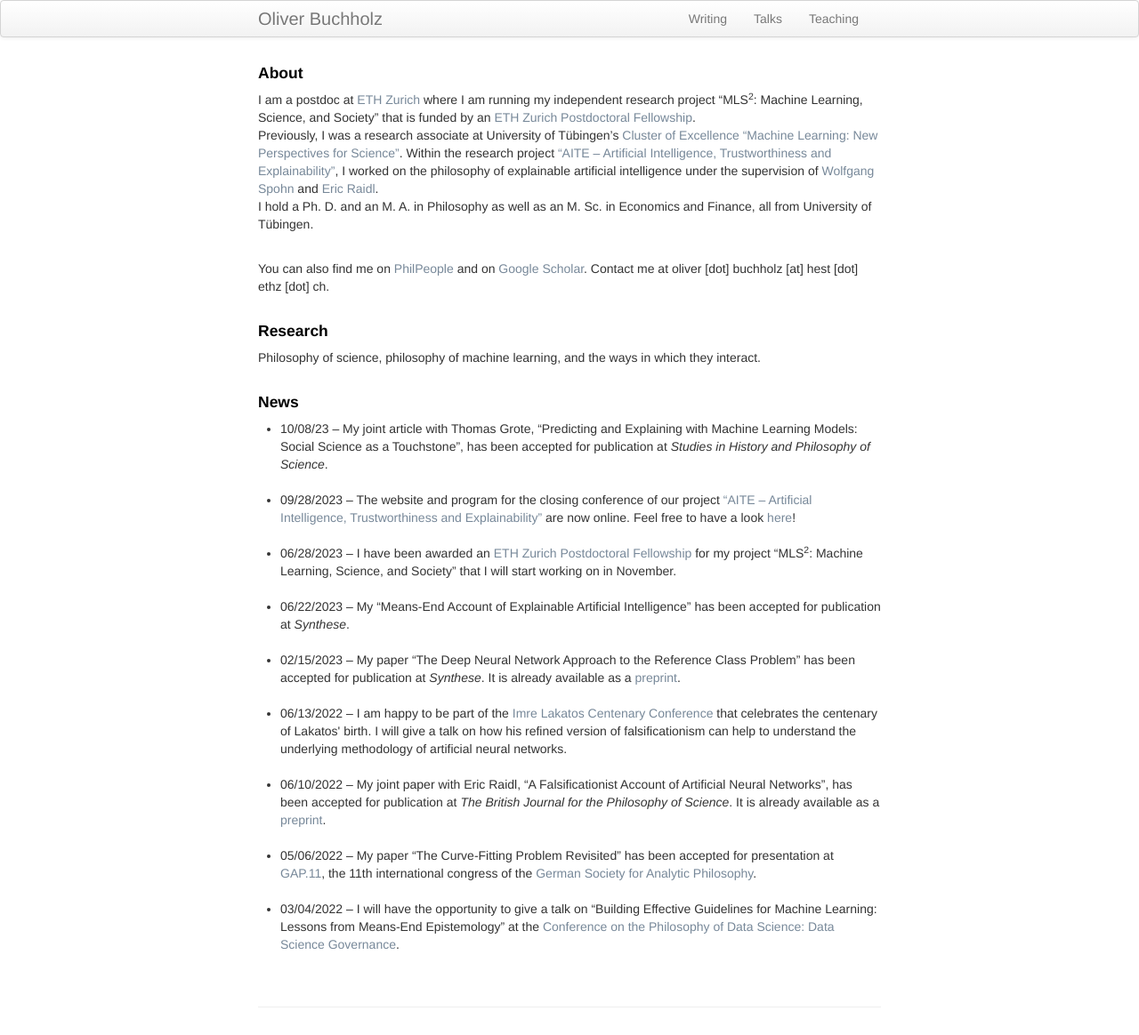
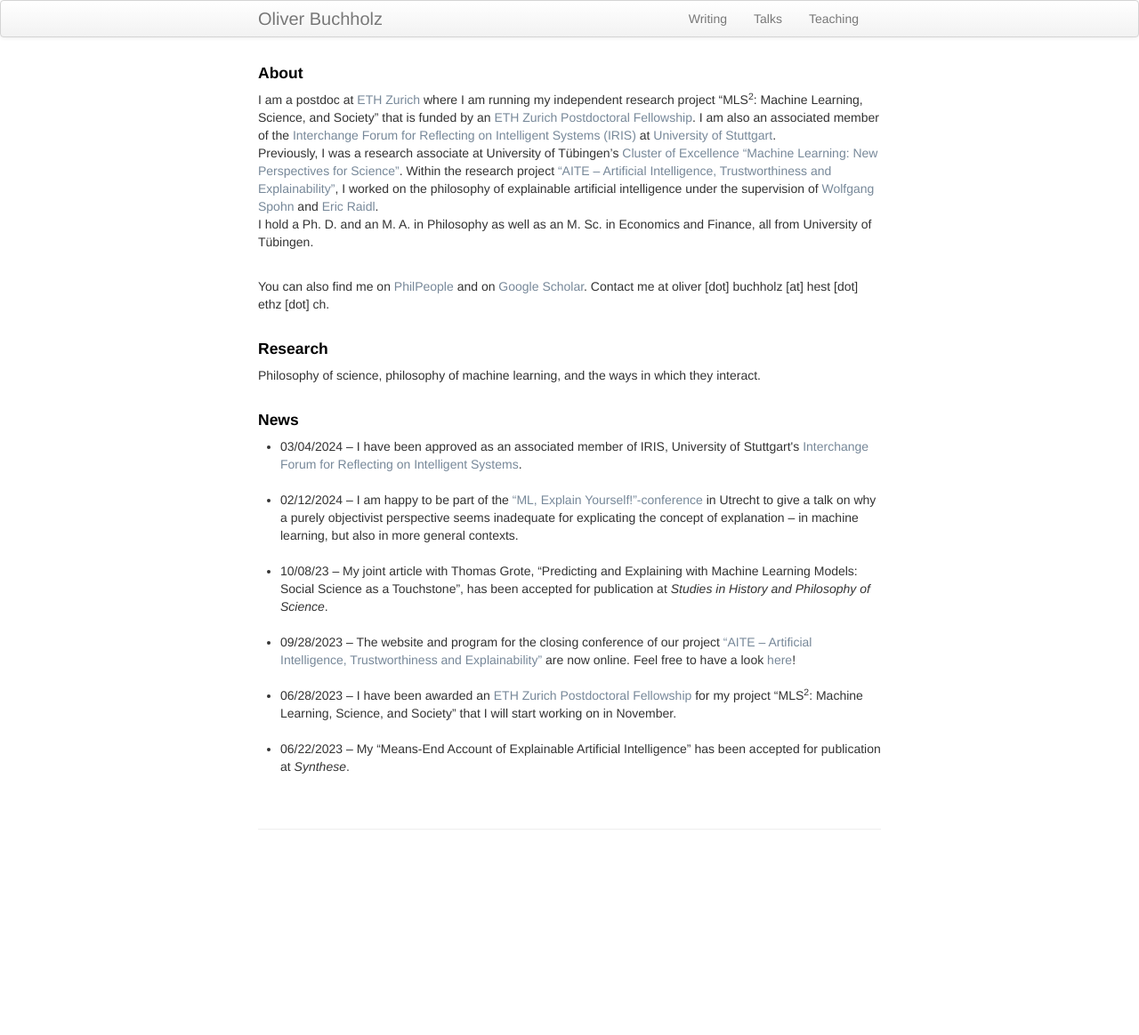
Before and after one commit to oliverbuchholz/oliverbuchholz.github.io, a Jekyll site: the page built from index.md, in a window 1280 px wide. Shown: the whole page at 89% size. Built offline with Jekyll 4.4.1, drawn with Linux system fonts in a browser that asks for light colours; after the commit the page ends 964 px from its top, so only the background shows below that.

Commit message:
Update index.md

```diff
--- a/index.md
+++ b/index.md
@@ -7,7 +7,7 @@ keywords: Buchholz, Oliver, philosophy, machine learning, phd, postdoc, Tübinge
 
 <h4> About </h4>
 
-I am a postdoc at <a href="https://ethz.ch/en.html" target="_blank">ETH Zurich</a> where I am running my independent research project &ldquo;MLS<sup>2</sup>: Machine Learning, Science, and Society&rdquo; that is funded by an <a href="https://ethz.ch/en/research/research-promotion/eth-fellowships.html" target="_blank">ETH Zurich Postdoctoral Fellowship</a>.<br>
+I am a postdoc at <a href="https://ethz.ch/en.html" target="_blank">ETH Zurich</a> where I am running my independent research project &ldquo;MLS<sup>2</sup>: Machine Learning, Science, and Society&rdquo; that is funded by an <a href="https://ethz.ch/en/research/research-promotion/eth-fellowships.html" target="_blank">ETH Zurich Postdoctoral Fellowship</a>. I am also an associated member of the <a href="https://www.iris.uni-stuttgart.de/" target="_blank">Interchange Forum for Reflecting on Intelligent Systems (IRIS)</a> at <a href="https://www.uni-stuttgart.de/en/" target="_blank">University of Stuttgart</a>.<br>
 Previously, I was a research associate at University of T&uuml;bingen's <a href = "https://uni-tuebingen.de/en/research/core-research/cluster-of-excellence-machine-learning/home/" target = "_blank">Cluster of Excellence &ldquo;Machine Learning: New Perspectives for Science&rdquo;</a>. Within the research project <a href = "https://sites.google.com/view/aiteproject/project" target = "_blank">&ldquo;AITE &ndash; Artificial Intelligence, Trustworthiness and Explainability&rdquo;</a>, I worked on the philosophy of explainable artificial intelligence under the supervision of <a href="https://www.philosophie.uni-konstanz.de/ag-spohn/personen/prof-dr-wolfgang-spohn/" target="_blank">Wolfgang Spohn</a> and <a href="https://scholar.google.de/citations?user=MpJaE0wAAAAJ&hl=de" target="_blank">Eric Raidl</a>.<br>
 I hold a Ph. D. and an M. A. in Philosophy as well as an M. Sc. in Economics and Finance, all from University of T&uuml;bingen.<br><br>
 
@@ -22,6 +22,12 @@ Philosophy of science, philosophy of machine learning, and the ways in which the
 <h4> News </h4>
 
 <ul>
+<li> 03/04/2024 &ndash; I have been approved as an associated member of IRIS, University of Stuttgart's <a href="https://www.iris.uni-stuttgart.de/" target="_blank">Interchange Forum for Reflecting on Intelligent Systems</a>.<br><br>
+</li>
+
+<li> 02/12/2024 &ndash; I am happy to be part of the <a href="https://www.lse.ac.uk/philosophy/events/imre-lakatos-centenary-conference/" target="_blank">&ldquo;ML, Explain Yourself!&rdquo;-conference</a> in Utrecht to give a talk on why a purely objectivist perspective seems inadequate for explicating the concept of explanation &ndash; in machine learning, but also in more general contexts.<br><br>
+</li>
+
 <li> 10/08/23 &ndash; My joint article with Thomas Grote, &ldquo;Predicting and Explaining with Machine Learning Models: Social Science as a Touchstone&rdquo;, has been accepted for publication at <i>Studies in History and Philosophy of Science</i>.<br><br>
 </li>
 
@@ -33,19 +39,4 @@ Philosophy of science, philosophy of machine learning, and the ways in which the
 
 <li> 06/22/2023 &ndash; My &ldquo;Means-End Account of Explainable Artificial Intelligence&rdquo; has been accepted for publication at <i>Synthese</i>.<br><br>
 </li>
-
-<li> 02/15/2023 &ndash; My paper &ldquo;The Deep Neural Network Approach to the Reference Class Problem&rdquo; has been accepted for publication at <i>Synthese</i>. It is already available as a <a href="http://philsci-archive.pitt.edu/21777/" target="_blank">preprint</a>.<br><br>
-</li>
-
-<li> 06/13/2022 &ndash; I am happy to be part of the <a href="https://www.lse.ac.uk/philosophy/events/imre-lakatos-centenary-conference/" target="_blank">Imre Lakatos Centenary Conference</a> that celebrates the centenary of Lakatos' birth. I will give a talk on how his refined version of falsificationism can help to understand the underlying methodology of artificial neural networks.<br><br>
-</li>
-
-<li> 06/10/2022 &ndash; My joint paper with Eric Raidl, &ldquo;A Falsificationist Account of Artificial Neural Networks&rdquo;, has been accepted for publication at <i>The British Journal for the Philosophy of Science</i>. It is already available as a <a href="https://arxiv.org/abs/2205.01421" target="_blank">preprint</a>.<br><br>
-</li>
-
-<li> 05/06/2022 &ndash; My paper &ldquo;The Curve-Fitting Problem Revisited&rdquo; has been accepted for presentation at <a href="https://gap11.de/en/index.html" target="_blank">GAP.11</a>, the 11th international congress of the <a href="https://gap-im-netz.de/en/" target="_blank">German Society for Analytic Philosophy</a>.<br><br>
-</li>
-
-<li> 03/04/2022 &ndash; I will have the opportunity to give a talk on &ldquo;Building Effective Guidelines for Machine Learning: Lessons from Means-End Epistemology&rdquo; at the <a href="https://www.frankfurt-school.de/home/research/conferences-workshops/ds-2022" target="_blank">Conference on the Philosophy of Data Science: Data Science Governance</a>.<br><br>
-</li>
 </ul>
```
